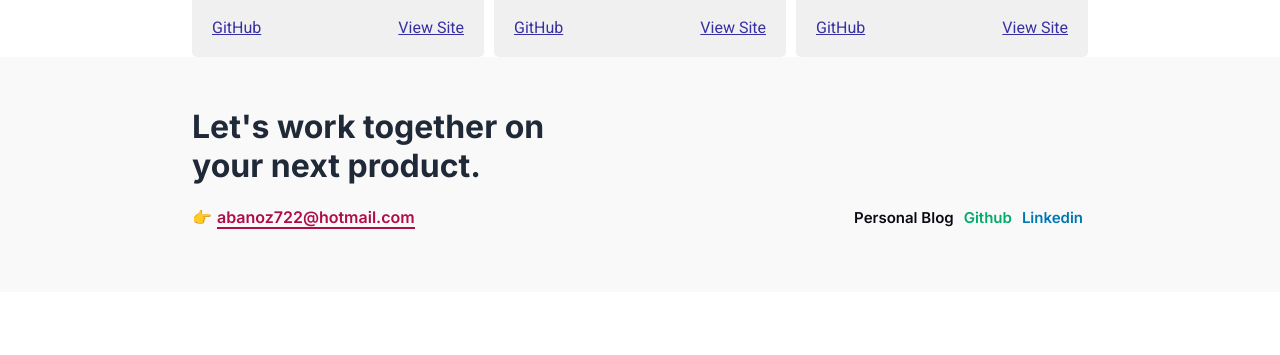
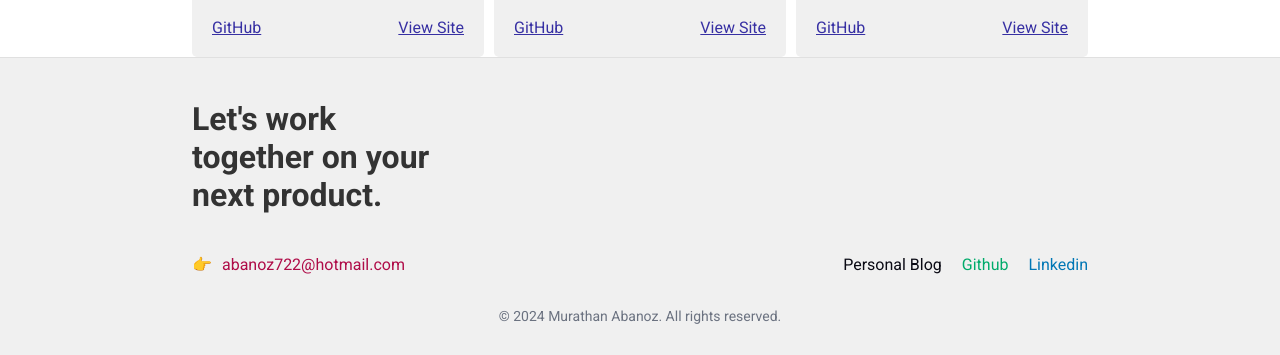
Before and after one commit to murathanabanoz/Frontend-Challenge, a React (Vite) app: page / in a window 1280 px wide. Shown: the part 1624-1979 px from the top of the page. Before the commit the page ends 1916 px from the top, so only its background shows below. Built offline with nearby package versions, Linux system fonts and the light colour scheme.

Commit message:
Son hali

```diff
--- a/src/components/DarkModeToggle.jsx
+++ b/src/components/DarkModeToggle.jsx
@@ -19,7 +19,9 @@ const DarkModeToggle = () => {
           <span className="icon">{darkMode ? "🌙" : "☀️"}</span>
         </div>
       </div>
-      <span className="dark-mode-text">DARK MODE</span>
+      <span className="dark-mode-text">
+        {darkMode ? "LIGHT MODE" : "DARK MODE"}
+      </span>
     </div>
   );
 };
--- a/src/components/Footer.jsx
+++ b/src/components/Footer.jsx
@@ -1,4 +1,43 @@
+// import "../css/footer.css";
+// function Footer() {
+//   return (
+//     <>
+//       <div className="footer">
+//         <div className="footer-container">
+//           <div className="footer-top">
+//             <h1 className="footer-top-h1">
+//               Let's work together on your next product.
+//             </h1>
+//           </div>
+//           <div className="footer-bottom">
+//             <div className="footer-bottom-left">
+//               <div className="e-mail-bölümü">
+//                 <div>👉</div>
+//                 <div className="email">abanoz722@hotmail.com</div>
+//               </div>
+//             </div>
+//             <div className="footer-bottom-right">
+//               <a href="" className="personal-blog">
+//                 Personal Blog
+//               </a>
+//               <a href="" className="github">
+//                 Github
+//               </a>
+//               <a href="" className="linkedin">
+//                 Linkedin
+//               </a>
+//             </div>
+//           </div>
+//         </div>
+//       </div>
+//     </>
+//   );
+// }
+
+// export default Footer;
+
 import "../css/footer.css";
+
 function Footer() {
   return (
     <>
@@ -28,6 +67,9 @@ function Footer() {
               </a>
             </div>
           </div>
+          <p className="footer-text">
+            © 2024 Murathan Abanoz. All rights reserved.
+          </p>
         </div>
       </div>
     </>
--- a/src/components/Profile.jsx
+++ b/src/components/Profile.jsx
@@ -11,7 +11,7 @@ function Profile() {
         <div className="profile-bottom">
           <div className="profile-bottom-left">
             <div className="profile-bottom-left-top">
-              <h2 style={{ color: "rgba(67, 56, 202, 1)" }}>Profile</h2>
+              <h2>Profile</h2>
             </div>
             <div className="profile-bottom-left-bottom">
               <div className="profile-bottom-left-bottom-content">
@@ -49,7 +49,7 @@ function Profile() {
             </div>
           </div>
           <div className="profile-bottom-right">
-            <h2 style={{ color: "rgba(67, 56, 202, 1)" }}>About Me</h2>
+            <h2>About Me</h2>
             <p>
               Lorem ipsum dolor sit amet consectetur adipisicing elit. Possimus,
               dolorem consectetur vitae tempora architecto amet cupiditate qui.
--- a/src/css/about.css
+++ b/src/css/about.css
@@ -120,3 +120,47 @@ img {
   border-radius: 18px;
   box-shadow: 0 4px 8px rgba(0, 0, 0, 0.3);
 }
+
+body.dark-mode .about-container {
+  background-color: black;
+  color: white;
+}
+
+body.dark-mode .about-name {
+  color: lightgray;
+}
+
+body.dark-mode .about-name::before {
+  border-bottom: 1px solid lightgray;
+}
+
+body.dark-mode .about-h1 {
+  color: white;
+}
+
+body.dark-mode .about-paragraf {
+  color: lightgray;
+}
+
+body.dark-mode .about-hire-me-btn {
+  background-color: rgba(255, 255, 255, 0.1);
+  color: white;
+}
+
+body.dark-mode .about-github-btn {
+  background-color: rgba(255, 255, 255, 0.1);
+  color: white;
+}
+
+body.dark-mode .about-github-icon {
+  color: white;
+}
+
+body.dark-mode .about-linkedin-btn {
+  background-color: rgba(255, 255, 255, 0.1);
+  color: white;
+}
+
+body.dark-mode .about-linkedin-icon {
+  color: white;
+}
--- a/src/css/footer.css
+++ b/src/css/footer.css
@@ -1,34 +1,53 @@
+.footer {
+  width: 100%;
+  padding: 20px 0;
+  background-color: #f0f0f0;
+  border-top: 1px solid #e0e0e0;
+}
+
 .footer-container {
+  width: 70%;
+  margin: 0 auto;
   display: flex;
   flex-direction: column;
-  margin: 0 auto;
-  width: 70%;
-  font-family: "Inter";
 }
-.footer {
-  width: 100%;
-  margin: 0;
-  background-color: rgba(249, 249, 249, 1);
-  height: 235px;
+
+.footer-top {
+  margin-bottom: 20px;
+}
+
+.footer-top-h1 {
+  width: 30%;
+  text-align: left;
+  color: #333;
 }
 
 .footer-bottom {
+  width: 100%;
   display: flex;
-  flex-direction: row;
   justify-content: space-between;
+  margin-bottom: 20px;
 }
 
-.footer-top-h1 {
-  width: 40%;
-  margin-top: 50px;
-  color: rgba(31, 41, 55, 1);
+.footer-bottom-left,
+.footer-bottom-right {
+  display: flex;
+  align-items: center;
 }
+
+.e-mail-bölümü {
+  display: flex;
+  align-items: center;
+}
+
+.email {
+  margin-left: 10px;
+  color: rgba(175, 12, 72, 1);
+}
+
 .footer-bottom-right a {
+  margin-left: 20px;
   text-decoration: none;
-  margin: 0 5px;
-  font-size: 15px;
-  cursor: pointer;
-  font-weight: 600;
 }
 
 .personal-blog {
@@ -42,19 +61,33 @@
 .linkedin {
   color: rgba(0, 119, 181, 1);
 }
-
-.email {
-  color: rgba(175, 12, 72, 1);
-  border-bottom: 2px solid rgba(175, 12, 72, 1);
-  font-weight: 600;
-}
-.footer-bottom-left {
-  display: flex;
-  flex-direction: row;
+.footer-bottom-right a:hover {
+  text-decoration: underline;
 }
 
-.e-mail-bölümü {
-  display: flex;
-  flex-direction: row;
-  gap: 5px;
+.footer-text {
+  text-align: center;
+  color: rgba(107, 114, 128, 1);
+  font-size: 14px;
 }
+
+body.dark-mode .footer {
+  background-color: black;
+  color: white;
+}
+
+body.dark-mode .footer-top-h1 {
+  color: white;
+}
+
+body.dark-mode .footer-bottom-right a {
+  color: white;
+}
+
+body.dark-mode .footer-bottom-right a:hover {
+  text-decoration: underline;
+}
+
+body.dark-mode .footer-text {
+  color: lightgray;
+}
--- a/src/css/profile.css
+++ b/src/css/profile.css
@@ -22,6 +22,14 @@
 
 .profile-bottom-right {
   flex: 2;
+}
+
+.profile-bottom-left-top h2 {
+  color: rgba(67, 56, 202, 1);
+}
+
+.profile-bottom-right h2 {
+  color: rgba(67, 56, 202, 1);
 }
 
 .profile-bottom-left-bottom {
@@ -56,3 +64,32 @@
   font-family: "Inter";
   font-weight: 400;
 }
+
+body.dark-mode .profile-container {
+  background-color: black;
+  color: white;
+}
+
+body.dark-mode .profile-horizontal {
+  border-bottom: 1px solid rgba(255, 255, 255, 0.5);
+}
+
+body.dark-mode .profile-bottom-right p {
+  color: lightgray;
+}
+
+body.dark-mode .profile-bottom-left-bottom-content-left {
+  color: white;
+}
+
+body.dark-mode .profile-bottom-left-bottom-content-right {
+  color: lightgray;
+}
+
+body.dark-mode .profile-bottom-left-top h2 {
+  color: white;
+}
+
+body.dark-mode .profile-bottom-right h2 {
+  color: white;
+}
--- a/src/css/projects.css
+++ b/src/css/projects.css
@@ -81,3 +81,41 @@
 .links-group a:hover {
   text-decoration: underline;
 }
+
+body.dark-mode .projects-container {
+  background-color: black;
+  color: white;
+}
+
+body.dark-mode .projects-top h1 {
+  color: white;
+}
+
+body.dark-mode .projects-bottom-content {
+  background-color: rgba(255, 255, 255, 0.1);
+}
+
+body.dark-mode .projects-bottom-content h2 {
+  color: lightgray;
+}
+
+body.dark-mode .projects-bottom-content p {
+  color: lightgray;
+}
+
+body.dark-mode .button-group button {
+  color: black;
+  border: 1px solid white;
+}
+
+body.dark-mode .button-group button:hover {
+  background-color: rgba(255, 255, 255, 0.2);
+}
+
+body.dark-mode .links-group a {
+  color: white;
+}
+
+body.dark-mode .links-group a:hover {
+  text-decoration: underline;
+}
--- a/src/css/skills.css
+++ b/src/css/skills.css
@@ -29,3 +29,20 @@
   color: rgba(107, 114, 128, 1);
   font-size: 13px;
 }
+
+body.dark-mode .skills-container {
+  background-color: black;
+  color: white;
+}
+
+body.dark-mode .skills-top-h1 {
+  color: white;
+}
+
+body.dark-mode .skill-item-h2 {
+  color: lightgray;
+}
+
+body.dark-mode .skill-item-p {
+  color: white;
+}
```
